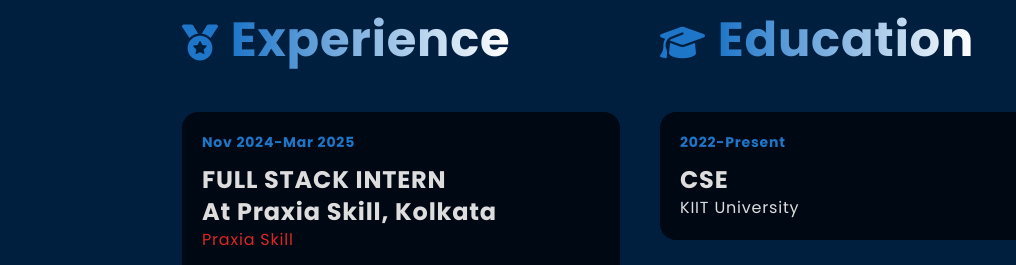
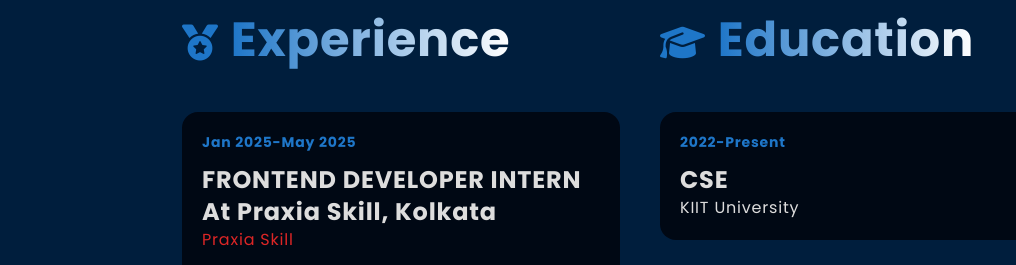
Before and after one commit to AbhiK2244/portfolio-website, a plain HTML site: page index.html in a window 1280 px wide. Shown: the part 2960-3225 px from the top of the page, 0-1016 px from the left. Drawn offline with nearby package versions, Linux system fonts and the light colour scheme; a web font is replaced by a local one.

Commit message:
Add files via upload

```diff
--- a/index.html
+++ b/index.html
@@ -417,8 +417,8 @@
             <div class="my-10 space-y-5 md:space-y-10">
               <!-- card-1 -->
                <div class="exp_card exp_edu_card bg-whiteColor dark:bg-darkBodyColor p-5 rounded-2xl hover:bg-primaryColorLight dark:hover:bg-primaryColorLight duration-300">
-                <p class="text-primaryColorLight text-sm font-bold pb-3">Nov 2024-Mar 2025</p>
-                <p class="text-xl font-bold uppercase lg:text-2xl xl:text-3xl">Full Stack Intern</p>
+                <p class="text-primaryColorLight text-sm font-bold pb-3">Jan 2025-May 2025</p>
+                <p class="text-xl font-bold uppercase lg:text-2xl xl:text-3xl">Frontend Developer Intern</p>
                 <p class="text-xl font-bold lg:text-2xl xl:text-3xl">At Praxia Skill, Kolkata</p>
                 <a class="text-red-600 hover:underline" href="https://praxiaskill.com" target="_blank">Praxia Skill</a>
                 <p class="mt-4 text-justify">
```
